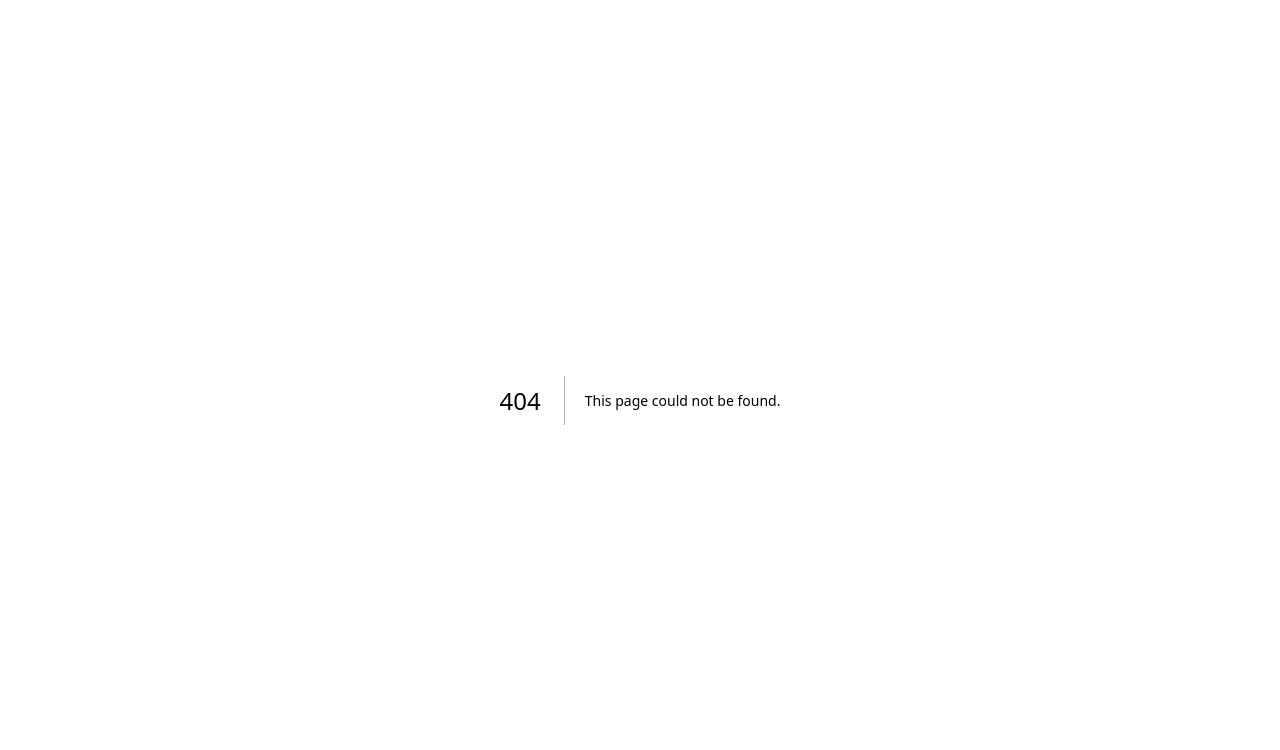
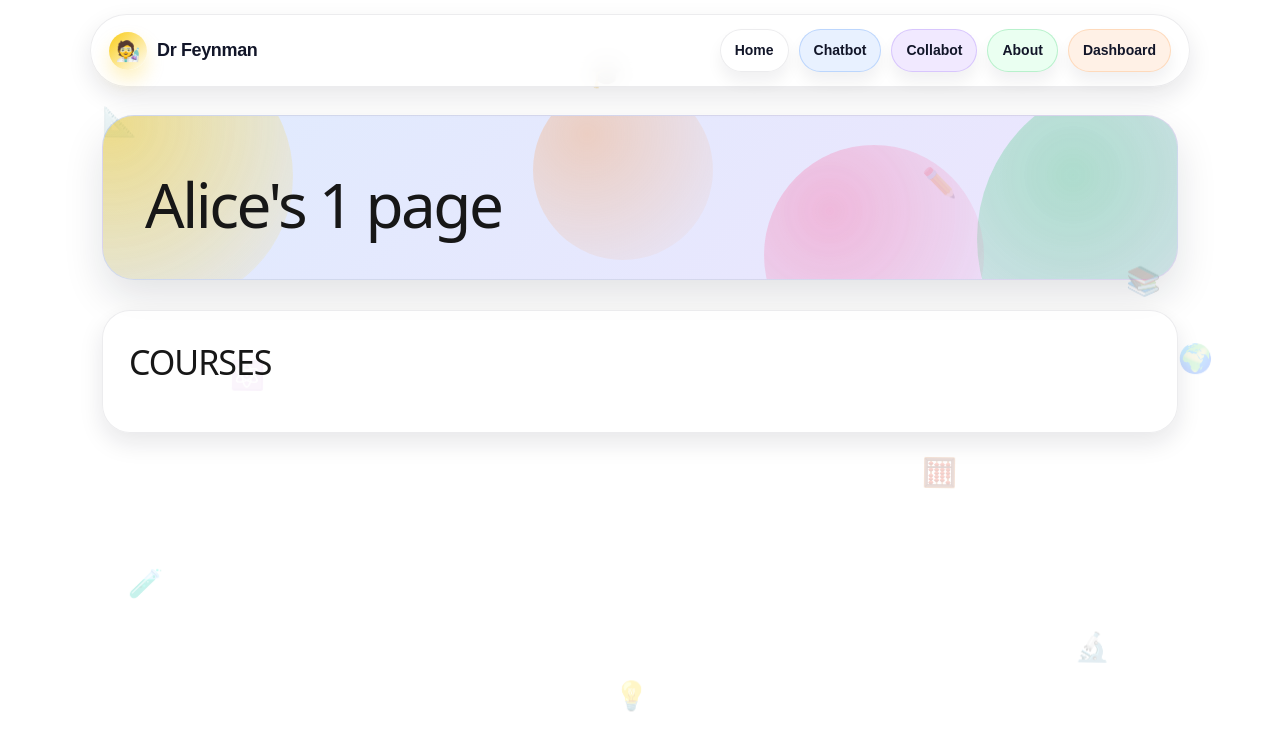
Before and after one commit to Kxtnny/AI-teaching-assistant, a Next.js app: page /Dashboard/1/1/courses in a window 1280 px wide. Before the commit this address had no page. Shown: the top 750 px of the page. Built offline with nearby package versions, Linux system fonts and the light colour scheme.

Commit message:
Created the necessary pages, routes and dummy data to create placeholder for listing the courses on user dashboards

```diff
--- /dev/null
+++ b/app/Dashboard/[userId]/[role]/courses/page.tsx
@@ -0,0 +1,67 @@
+export default async function LearnerDashboardView({ params }: { params: Promise<{ userId: string; role: string }> }) {
+    type User = {
+        id: number;
+        name: string;
+    }
+
+    type AssociatedCourse = {
+        userId: number;
+        courseId: number;
+    }
+
+    const { userId, role } = await params;
+    const res = await fetch(`http://localhost:3000/api/users?userId=${userId}`);
+    const user: User = await res.json()
+
+    let courses: AssociatedCourse[] = []
+    if (role === "learner") {
+        const res = await fetch(`http://localhost:3000/api/courses-registered?userId=${userId}`);
+        const associatedCourse: AssociatedCourse[] = await res.json()
+        courses = associatedCourse
+    }
+    else if (role === "educator") {
+        const res = await fetch(`http://localhost:3000/api/course-instructors?userId=${userId}`);
+        const associatedCourse: AssociatedCourse[] = await res.json()
+        courses = associatedCourse
+    }
+
+    return (
+        <>
+            {/* HERO */}
+            <header id="home" className="hero">
+                <div className="hero-bg" aria-hidden="true">
+                    <div className="shape shape-1" />
+                    <div className="shape shape-2" />
+                    <div className="shape shape-3" />
+                    <div className="shape shape-4" />
+                </div>
+
+                <div className="hero-inner">
+                    <h1 className="hero-title">{user.name}'s {role} page</h1>
+                </div>
+            </header>
+
+            {/* COURSE CARDS */}
+            <section className="section split">
+
+            </section>
+            <section className="section split">
+                <div className="split-inner">
+                    <div>
+                        <h1 className="section-title">COURSES</h1>
+                    </div>
+                    <div>
+                        <ul>
+                            {courses.map((course: AssociatedCourse) => (
+                                <li key={course.courseId}>
+                                    Course ID: {course.courseId}
+                                </li>
+                            ))}
+                        </ul>
+                    </div>
+                </div>
+            </section>
+        </>
+    )
+
+}
--- a/app/Dashboard/[userId]/educator-view/page.tsx
+++ /dev/null
@@ -1,13 +0,0 @@
-export default async function EducatorDashboardView({ params }: { params: Promise<{ userId: string }> }) {
-
-    type User = {
-        id: number;
-        name: string;
-    };
-
-    const { userId } = await params;
-    const res = await fetch(`http://localhost:3000/api/users?userId=${userId}`);
-    const user: User = await res.json();
-
-    return <section>{user.name}'s Educator Dashboard View</section>
-}
--- a/app/Dashboard/[userId]/learner-view/page.tsx
+++ /dev/null
@@ -1,16 +0,0 @@
-export default async function LearnerDashboardView({params}:{params:Promise<{userId:string}>})
-{
-    type User = {
-        id : number;
-        name: string;
-    }
-
-    const {userId} = await params;
-    const res = await fetch(`http://localhost:3000/api/users?userId=${userId}`);
-    const user : User = await res.json()
-
-    return (
-        <section>{user.name}'s Learner Dashboard Page</section>
-    )
-
-}
--- a/app/Dashboard/[userId]/page.tsx
+++ b/app/Dashboard/[userId]/page.tsx
@@ -21,10 +21,10 @@ export default async function Dashboard({params}:{params:Promise<{userId:string}
             </div>
             <h1 className="hero-title">Learning Analytics Dashboard</h1>
             <div className="hero-actions">
-              <Link className="btn btn-primary" href={`/dashboard/${userId}/educator-view`}>
+              <Link className="btn btn-primary" href={`/dashboard/${userId}/educator/courses`}>
                 Educator
               </Link>
-              <Link className="btn btn-secondary" href={`/dashboard/${userId}/learner-view`}>
+              <Link className="btn btn-secondary" href={`/dashboard/${userId}/learner/courses`}>
                 Learner
               </Link>
             </div>
--- a/app/Dashboard/dashboard.css
+++ b/app/Dashboard/dashboard.css
@@ -358,6 +358,19 @@ body {
   z-index: 1;
 }
 
+.section-title {
+  margin: 0;
+  font-size: clamp(24px, 3vw, 34px);
+  letter-spacing: -0.03em;
+}
+
+.section-subtitle {
+  margin: 5px auto 15px;
+  max-width: 72ch;
+  color: rgba(18, 22, 41, 0.72);
+  line-height: 1.6;
+}
+
 /* =======================
    UPDATED: make each section fill ~90% viewport height (minus navbar)
    Applies to About / Chatbot / Collabot because you add className="section-tall"
@@ -389,3 +402,33 @@ body {
   text-align: center;
   color: rgba(18, 22, 41, 0.72);
 }
+
+/* Split sections */
+.split {
+  margin-top: 30px;
+}
+
+.split-inner {
+  display: grid;
+  grid-template-columns: 1.0fr;
+  gap: 18px;
+  align-items: center;
+  background: rgba(255, 255, 255, 0.75);
+  border: 1px solid rgba(15, 23, 42, 0.08);
+  border-radius: calc(var(--radius) + 6px);
+  box-shadow: var(--shadow-soft);
+  padding: clamp(16px, 3vw, 26px);
+  overflow: hidden;
+}
+
+/* =======================
+   UPDATED: make Chatbot/Collabot inner container taller
+   ======================= */
+.split-inner-big {
+  padding: clamp(18px, 3.2vw, 34px);
+  min-height: clamp(360px, 52vh, 520px);
+}
+
+.split-inner.reverse {
+  grid-template-columns: 1.05fr 0.95fr;
+}
--- /dev/null
+++ b/app/api/course-instructors/route.ts
@@ -0,0 +1,19 @@
+import course_instructors from '../../data/course_instructors.json';
+
+export async function GET(request: Request) {
+  const url = new URL(request.url);
+  const userId = url.searchParams.get('userId');
+  const courseId = url.searchParams.get('courseId');
+
+  let result = course_instructors;
+
+  if (userId) {
+    result = result.filter(u => u.userId === Number(userId));
+  }
+
+  if (courseId) {
+    result = result.filter(u => u.courseId === Number(courseId));
+  }
+
+  return new Response(JSON.stringify(result), { status: 200, headers: { 'Content-Type': 'application/json' } });
+}
--- /dev/null
+++ b/app/api/courses-registered/route.ts
@@ -0,0 +1,19 @@
+import courses_registered from '../../data/courses_registered.json';
+
+export async function GET(request: Request) {
+  const url = new URL(request.url);
+  const userId = url.searchParams.get('userId');
+  const courseId = url.searchParams.get('courseId');
+
+  let result = courses_registered;
+
+  if (userId) {
+    result = result.filter(u => u.userId === Number(userId));
+  }
+
+  if (courseId) {
+    result = result.filter(u => u.courseId === Number(courseId));
+  }
+
+  return new Response(JSON.stringify(result), { status: 200, headers: { 'Content-Type': 'application/json' } });
+}
--- /dev/null
+++ b/app/data/course_instructors.json
@@ -0,0 +1,26 @@
+[
+    {
+        "userId": 5,
+        "courseId": 1
+    },
+    {
+        "userId": 5,
+        "courseId": 2
+    },
+    {
+        "userId": 6,
+        "courseId": 2
+    },
+    {
+        "userId": 6,
+        "courseId": 3
+    },
+    {
+        "userId": 7,
+        "courseId": 3
+    },
+    {
+        "userId": 7,
+        "courseId": 4
+    }
+]
--- /dev/null
+++ b/app/data/courses_registered.json
@@ -0,0 +1,42 @@
+[
+    {
+        "userId": 1,
+        "courseId": 1
+    },
+    {
+        "userId": 1,
+        "courseId": 2
+    },
+    {
+        "userId": 1,
+        "courseId": 3
+    },
+    {
+        "userId": 2,
+        "courseId": 1
+    },
+    {
+        "userId": 2,
+        "courseId": 2
+    },
+    {
+        "userId": 2,
+        "courseId": 4
+    },
+    {
+        "userId": 3,
+        "courseId": 2
+    },
+    {
+        "userId": 3,
+        "courseId": 3
+    },
+    {
+        "userId": 4,
+        "courseId": 2
+    },
+    {
+        "userId": 4,
+        "courseId": 4
+    }
+]
```
